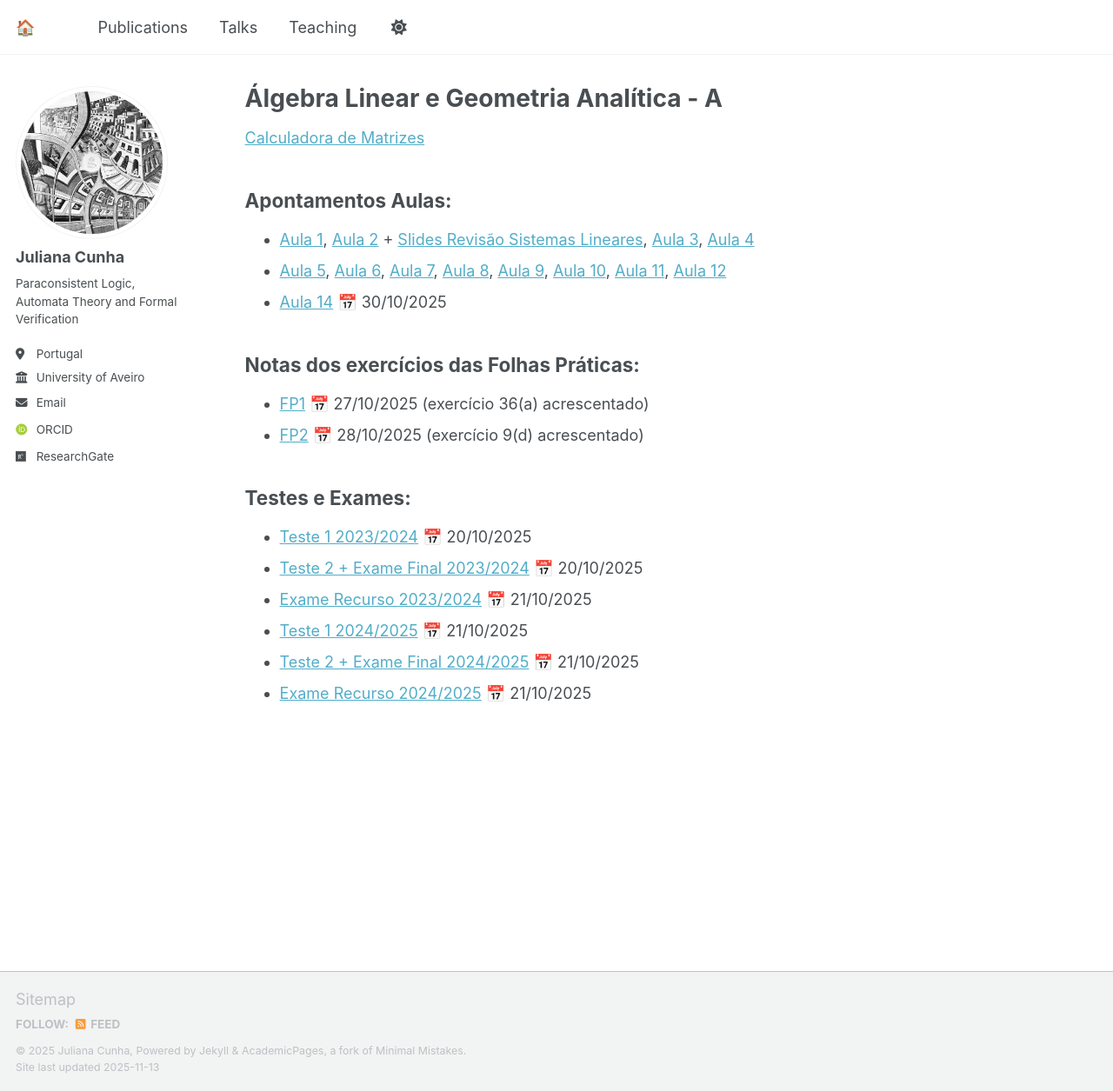
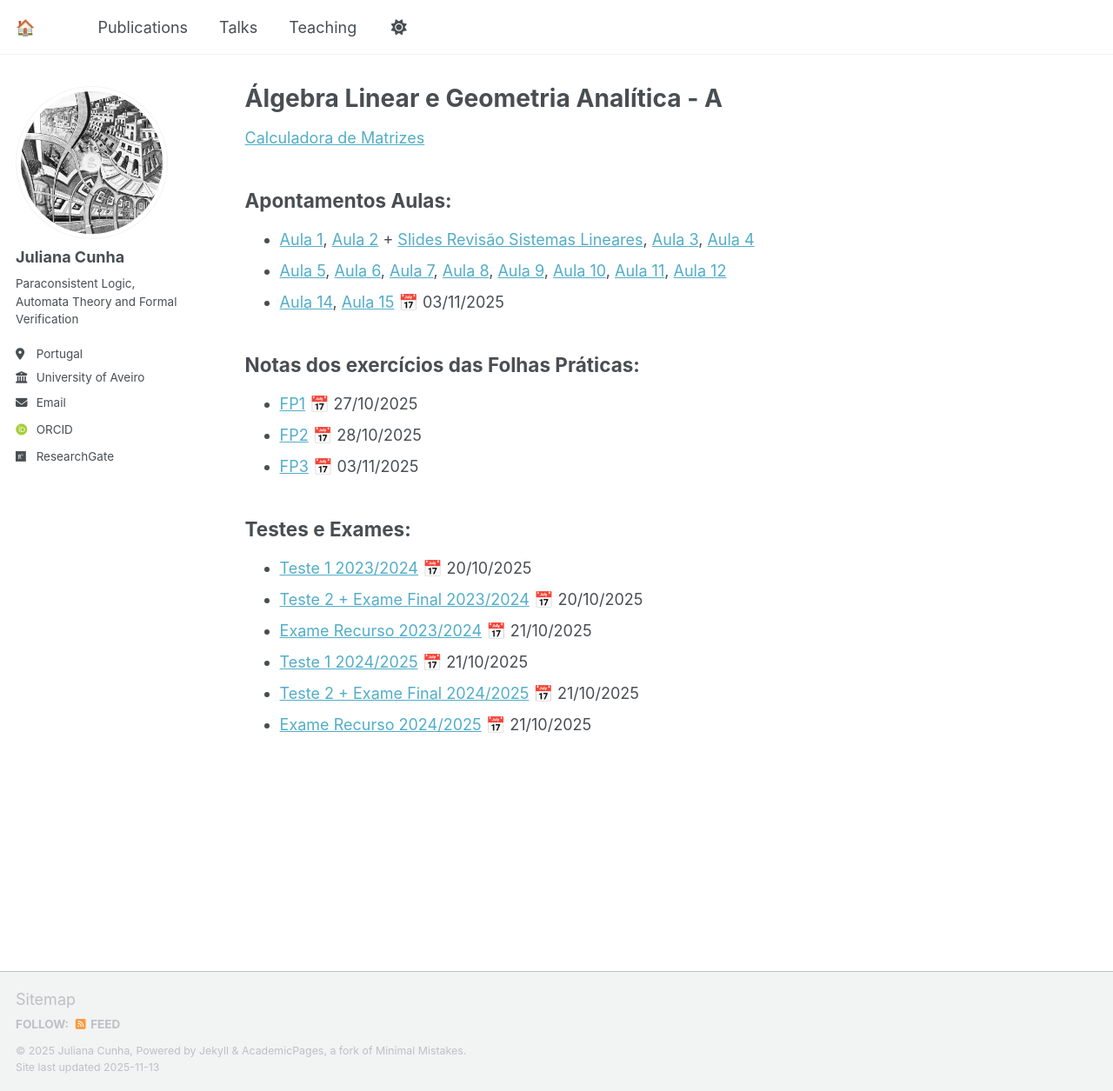
Before and after one commit to juliana-cunha/juliana-cunha.github.io, a Jekyll site: the page built from _pages/teaching.md, in a window 1280 px wide and 1255 px high. Shown: the whole window at 87% size. Built offline with Jekyll 4.4.1, drawn with Linux system fonts in a browser that asks for light colours; some web fonts are replaced; a script that is not in the unit is left out.

Commit message:
Update teaching.md

```diff
--- a/_pages/teaching.md
+++ b/_pages/teaching.md
@@ -12,12 +12,13 @@ Apontamentos Aulas:
 ------
 - [Aula 1](https://juliana-cunha.github.io/files/Aula%201.pdf), [Aula 2](https://juliana-cunha.github.io/files/Aula%202.pdf) + [Slides Revisão Sistemas Lineares](https://juliana-cunha.github.io/files/Revis%C3%A3o_sistemas_lineares.pdf), [Aula 3](https://juliana-cunha.github.io/files/Aula%203.pdf), [Aula 4](https://juliana-cunha.github.io/files/Aula%204.pdf)
 - [Aula 5](https://juliana-cunha.github.io/files/Aula%205.pdf), [Aula 6](https://juliana-cunha.github.io/files/Aula%206.pdf), [Aula 7](https://juliana-cunha.github.io/files/Aula%207.pdf), [Aula 8](https://juliana-cunha.github.io/files/Aula%208.pdf), [Aula 9](https://juliana-cunha.github.io/files/Aula%209.pdf), [Aula 10](https://juliana-cunha.github.io/files/Aula%2010.pdf), [Aula 11](https://juliana-cunha.github.io/files/Aula%2011.pdf), [Aula 12](https://juliana-cunha.github.io/files/Aula%2012.pdf)
-- [Aula 14](https://juliana-cunha.github.io/files/Aula%2014.pdf) 📅 30/10/2025
+- [Aula 14](https://juliana-cunha.github.io/files/Aula%2014.pdf), [Aula 15](https://juliana-cunha.github.io/files/Aula%2015.pdf) 📅 03/11/2025
 
 Notas dos exercícios das Folhas Práticas:
 ------
-- [FP1](https://juliana-cunha.github.io/files/FP1_res.pdf) 📅 27/10/2025 (exercício 36(a) acrescentado)
-- [FP2](https://juliana-cunha.github.io/files/FP2_res.pdf) 📅 28/10/2025 (exercício 9(d) acrescentado)
+- [FP1](https://juliana-cunha.github.io/files/FP1_res.pdf) 📅 27/10/2025
+- [FP2](https://juliana-cunha.github.io/files/FP2_res.pdf) 📅 28/10/2025
+- [FP3](https://juliana-cunha.github.io/files/FP3_res.pdf) 📅 03/11/2025
 
 Testes e Exames:
 ------
```
